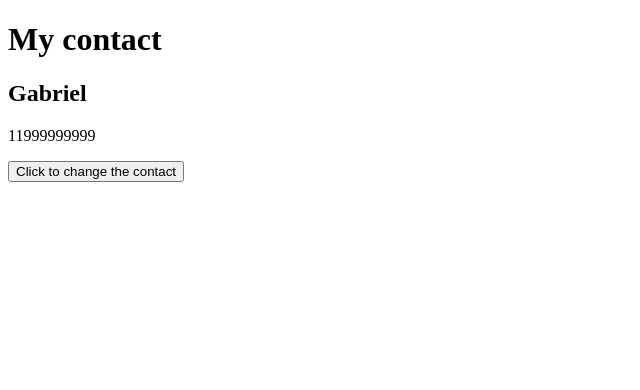
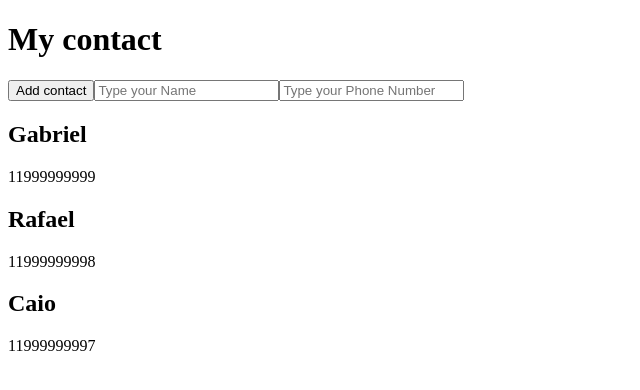
Before and after one commit to Boletinirafs/ProjectReact_Contacts, a Next.js app in the folder project-contacts/: page / in a window 1280 px wide. Shown: the top 390 px of the page, without its empty margins (0-640 px from the left). Built offline with nearby package versions, Linux system fonts and the light colour scheme.

Commit message:
Adding custom contacts to the list

```diff
--- a/project-contacts/app/page.js
+++ b/project-contacts/app/page.js
@@ -6,16 +6,54 @@ import { useState } from 'react';
 
 export default function Home() {
 
-  const [name, setName] = useState('Gabriel')
-  const [phone, setPhone] = useState('11999999999')
+  //Objects
+  const defaultContacts = [
+  { name: 'Gabriel', phone: '11999999999' },
+  { name: 'Rafael', phone: '11999999998' },
+  { name: 'Caio', phone: '11999999997' }
+]
+
+
+
+  //States
+  const [contacts, setContacts] = useState(defaultContacts)
+  const [newName, setNewName] = useState('')
+  const [newPhone, setNewPhone] = useState('')
+
+
+
+  //Functions
+  const createContactList = () =>{
+    const newList = contacts.map((contact)=>{
+        return <Contact
+          key={contact.phone}
+          name={contact.name}
+          phone={contact.phone}
+        />
+      })
+
+    return newList
+  }
+
+  const createNewContact = () =>{
+    const newContact = {
+      name: newName,
+      phone: newPhone
+    }
+    setContacts(prev => [...prev,newContact])
+    setNewName('')
+    setNewPhone('')
+  }
 
 
   return (
     <>
       <h1>My contact</h1>
-      <Contact name={name} phone={phone}/>
+      <button onClick={createNewContact}>Add contact</button>
+      <input placeholder='Type your Name' value={newName} onChange={(event) => setNewName(event.target.value)} />
+      <input placeholder='Type your Phone Number' value={newPhone} onChange={(event) => setNewPhone(event.target.value)}/>
+      {createContactList()}
 
-      <button onClick={() => {setName('rafael'), setPhone('11999999998')}}>Click to change the contact</button>
 
     </>
   );
```
